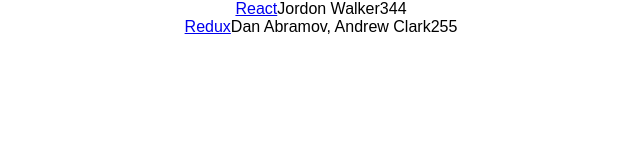
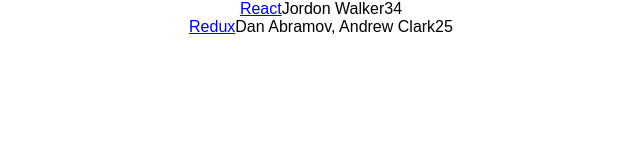
Before and after one commit to brian-cooney/react-hackernews, a React (Create React App) app: page / in a window 1280 px wide. Shown: the top 160 px of the page, without its empty margins (319-959 px from the left). Built offline with nearby package versions, Linux system fonts and the light colour scheme.

Commit message:
Fake data API object

```diff
--- a/src/App.js
+++ b/src/App.js
@@ -44,7 +44,6 @@ class App extends Component {
               <span>{item.author}</span>
               <span>{item.num_comments}</span>
               <span>{item.points}</span>
-              <span>{item.points}</span>
             </div>
         )}
       </div>
```
